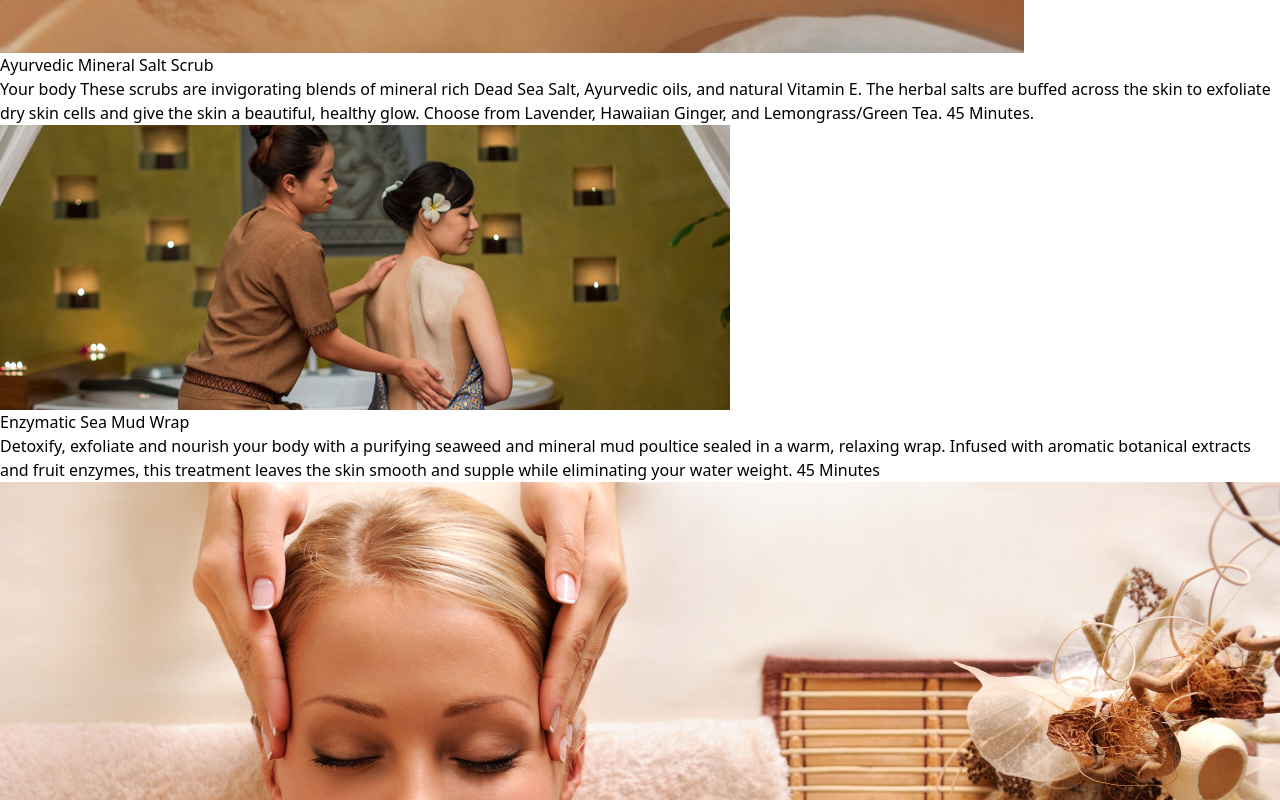
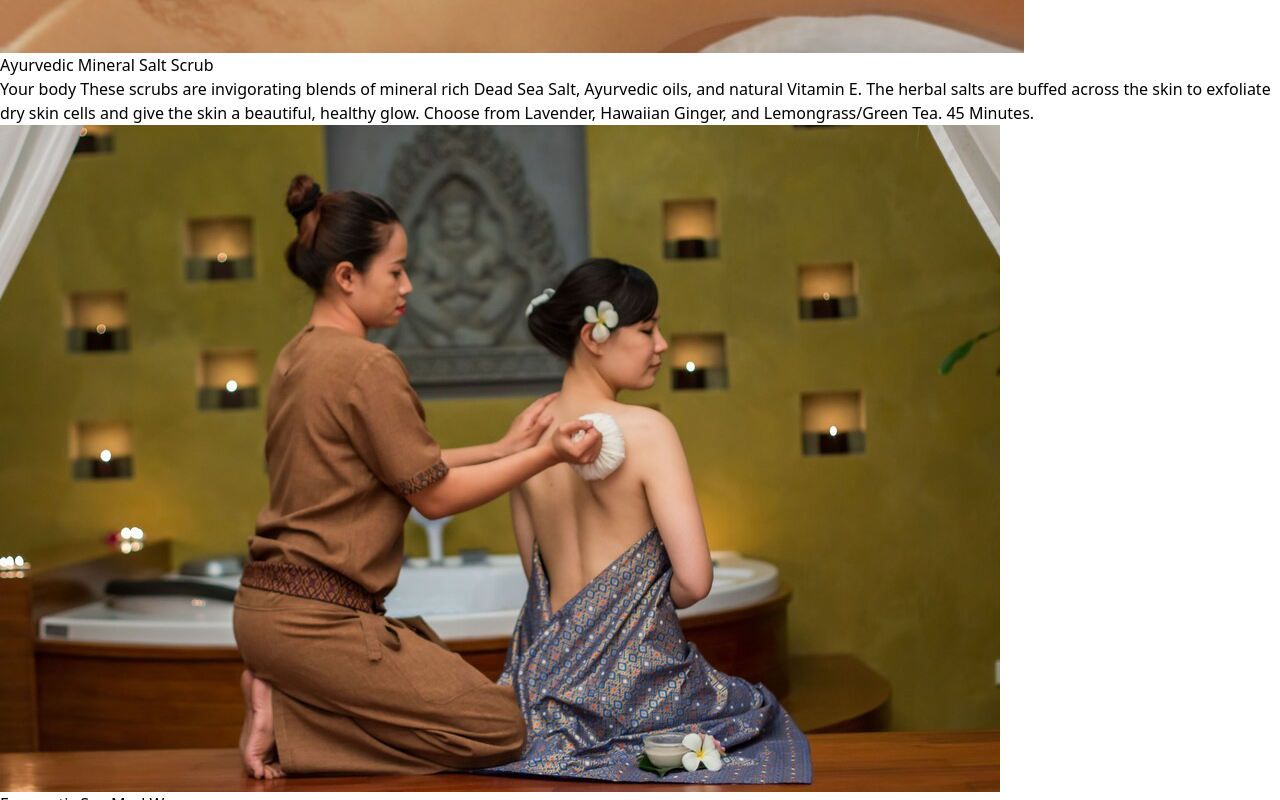
Before and after one commit to Upulkr/Newlyhair, a React (Vite) app: page / in a window 1280 px wide. Shown: the part 8540-9340 px from the top of the page. Built offline with nearby package versions, Linux system fonts and the light colour scheme; what @material-tailwind/react, tw-elements would draw is missing.

Commit message:
image is resized

```diff
--- a/src/data/features-data.js
+++ b/src/data/features-data.js
@@ -50,7 +50,7 @@ export const featuresData = [
   {
     // color: "teal",
     title: "Enzymatic Sea Mud Wrap",
-    img: "./img/body/enzy.png",
+    img: "./img/body/3.jpg",
     description:
       "Detoxify, exfoliate and nourish your body with a purifying seaweed and mineral mud poultice sealed in a warm, relaxing wrap. Infused with aromatic botanical extracts and fruit enzymes, this treatment leaves the skin smooth and supple while eliminating your water weight. 45 Minutes",
   },
--- a/src/widgets/cards/feature-card.jsx
+++ b/src/widgets/cards/feature-card.jsx
@@ -14,9 +14,9 @@ export function FeatureCard({ img, title, description }) {
           <CardBody className="px-8 text-center">
             <img
               variant="gradient"
-              size="lg"
+              // size="lg"
               // color={color}
-              className="pointer-events-none mb-6 rounded-full"
+              className="pointer-events-none mb-6 rounded-full    "
               src={img}
             />
             <Typography variant="h5" className="mb-2" color="blue-gray">
```
Also changed, not shown: public/img/body/3.jpg (added), public/img/body/enzy.png (deleted).
